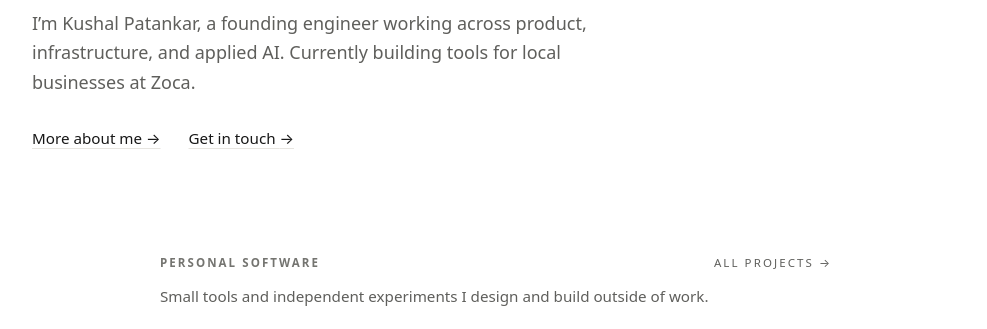
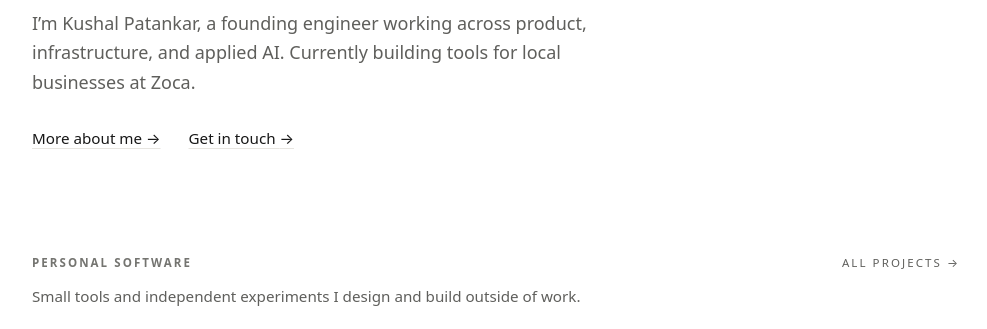
Before and after one commit to peritissimus/artifex, an Astro site: page / in a window 1280 px wide. Shown: the part 623-952 px from the top of the page, without its empty margins (144-1131 px from the left). Built offline with nearby package versions, Linux system fonts and the light colour scheme; Astro itself is replaced by a stand-in of ours; some packages are replaced by stand-ins of ours; a web font is replaced by a local one.

Commit message:
style(main): remove project deck header styles

```diff
--- a/src/styles/main.scss
+++ b/src/styles/main.scss
@@ -279,14 +279,8 @@ a {
   margin-top: 5rem;
 }
 
-.project-deck-header {
-  max-width: var(--measure);
-  margin-inline: auto;
-}
-
 .project-deck-intro {
-  max-width: var(--measure);
-  margin: -0.25rem auto 0;
+  margin: -0.25rem 0 0;
   color: var(--muted);
   font-size: 0.95rem;
   line-height: 1.55;
```
